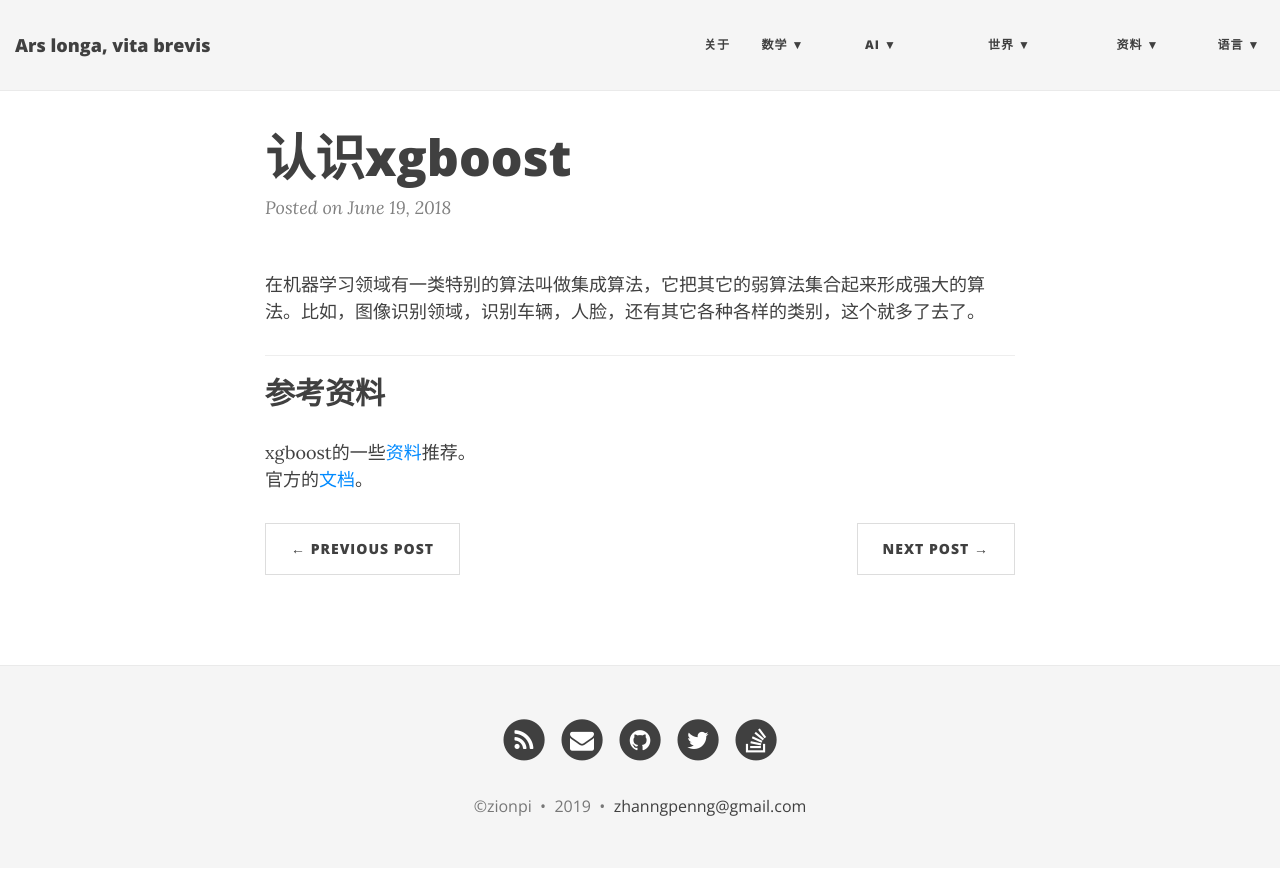
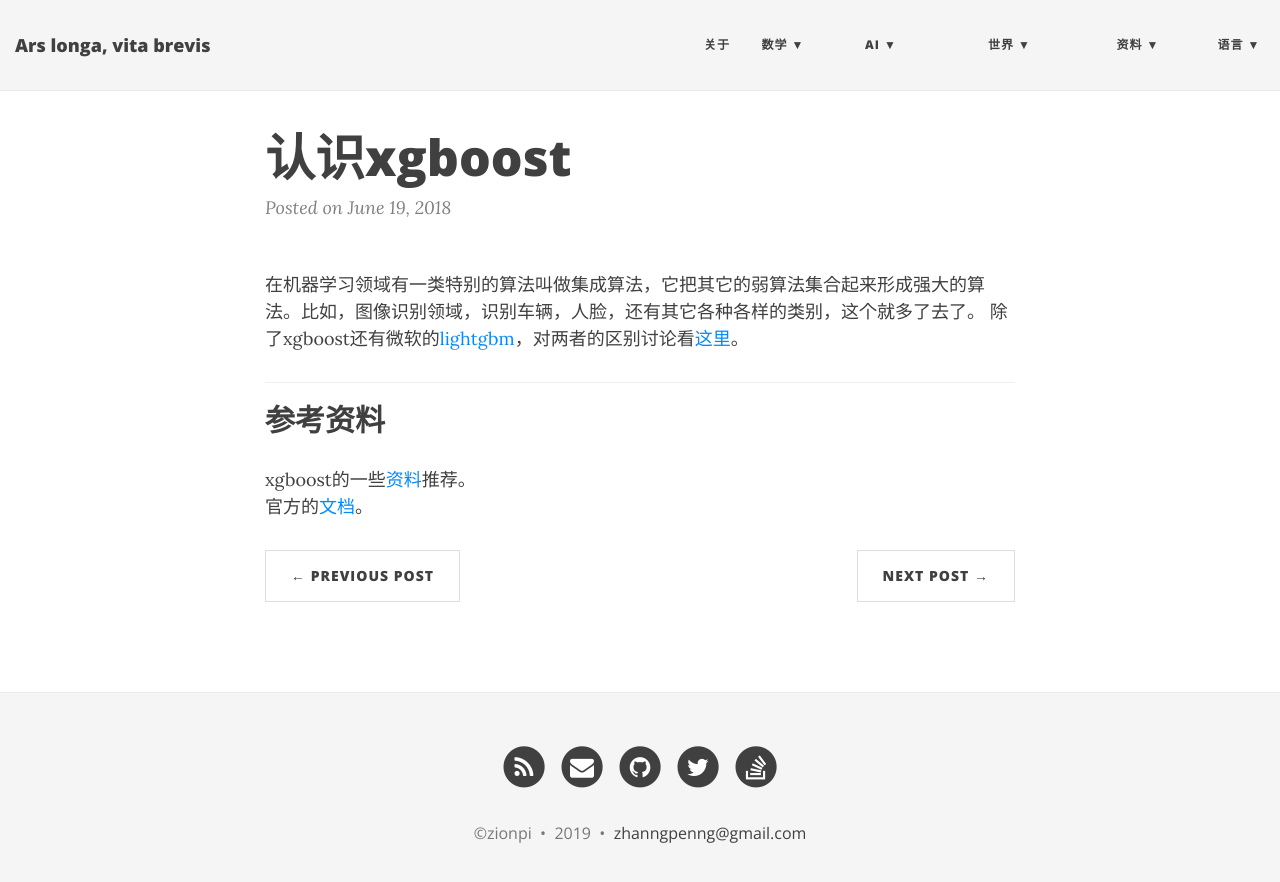
Before and after one commit to ZionPi/zionpi.github.io, a Jekyll site: the page built from _posts/2018-06-19-xgboost.md, in a window 1280 px wide. Shown: the top 882 px of the page. Built offline with Jekyll 4.4.1, drawn with Linux system fonts in a browser that asks for light colours; nearby versions of some CDN libraries.

Commit message:
Update 2018-06-19-xgboost.md

```diff
--- a/_posts/2018-06-19-xgboost.md
+++ b/_posts/2018-06-19-xgboost.md
@@ -4,6 +4,7 @@ title: 认识xgboost
 ---
 
 在机器学习领域有一类特别的算法叫做集成算法，它把其它的弱算法集合起来形成强大的算法。比如，图像识别领域，识别车辆，人脸，还有其它各种各样的类别，这个就多了去了。
+除了xgboost还有微软的[lightgbm](https://github.com/microsoft/LightGBM)，对两者的区别讨论看[这里](https://datascience.stackexchange.com/questions/18903/lightgbm-vs-xgboost)。
 
 ---
 ## 参考资料
```
